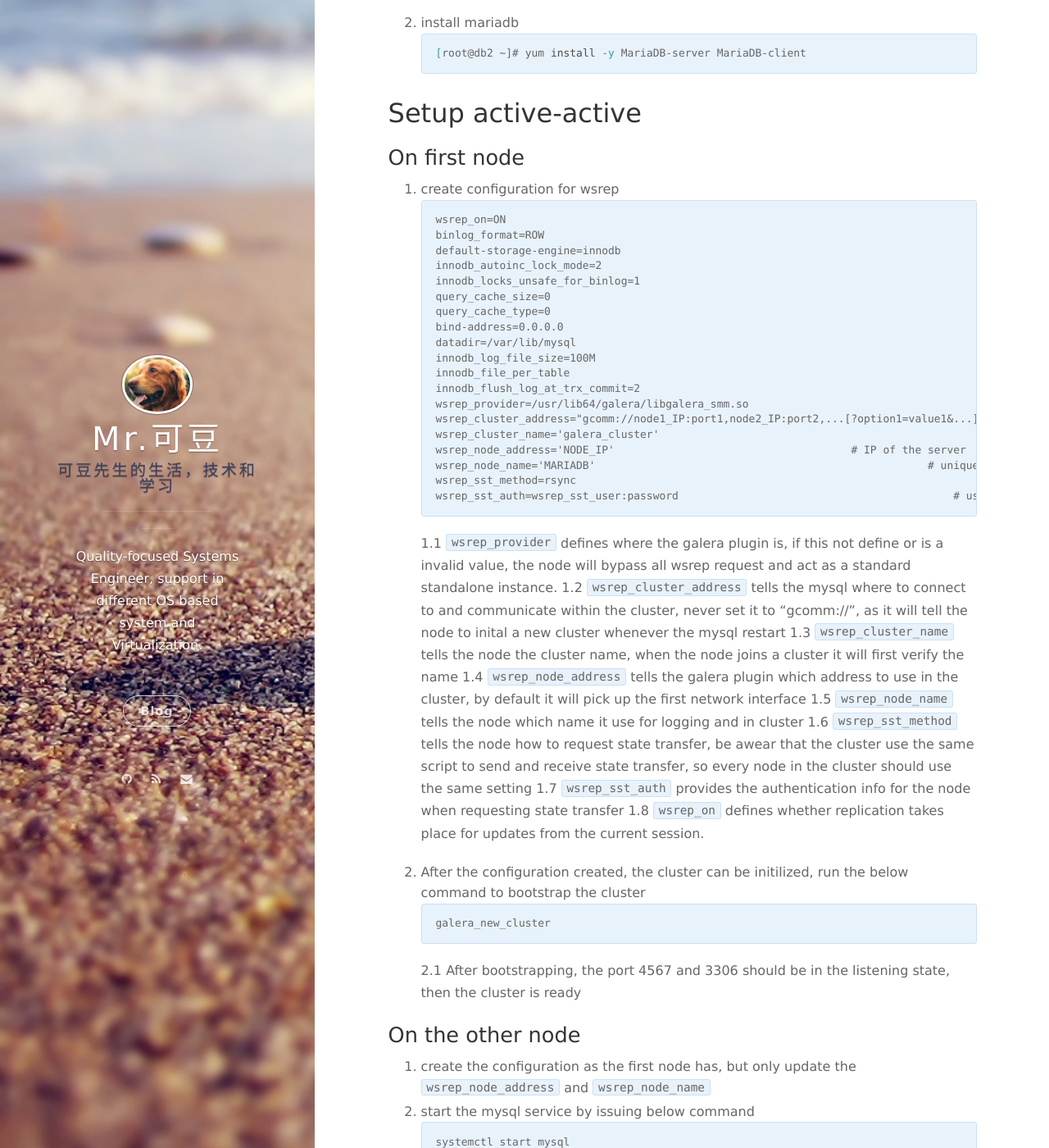
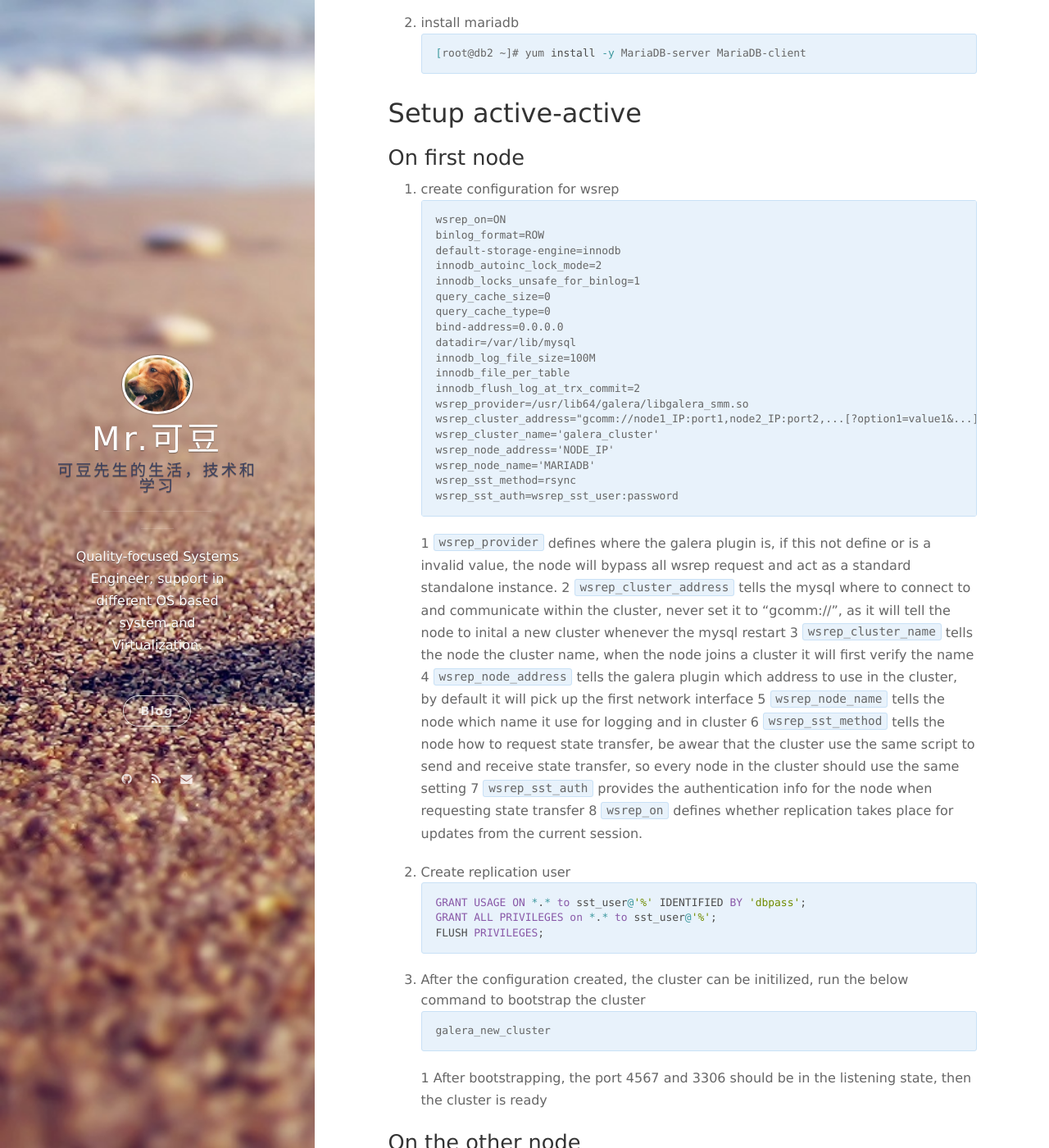
Before and after one commit to NickSu86/NickSu86.github.io, a Jekyll site: the page built from _posts/2019-06-28-how-to-setup-active-active-mariadb-cluster.markdown, in a window 1280 px wide and 1400 px high, scrolled down 354 px. Shown: the whole window at 82% size. Built offline with Jekyll 4.4.1, drawn with Linux system fonts in a browser that asks for light colours; nearby versions of some CDN libraries; comment, search, counter and statistics services are not loaded.

Commit message:
Update _posts/2019-06-28-how-to-setup-active-active-mariadb-cluster.markdown

````diff
--- a/_posts/2019-06-28-how-to-setup-active-active-mariadb-cluster.markdown
+++ b/_posts/2019-06-28-how-to-setup-active-active-mariadb-cluster.markdown
@@ -36,26 +36,33 @@ innodb_file_per_table
 innodb_flush_log_at_trx_commit=2
 wsrep_provider=/usr/lib64/galera/libgalera_smm.so
 wsrep_cluster_address="gcomm://node1_IP:port1,node2_IP:port2,...[?option1=value1&...]"          # all IP of mariadb servers
-wsrep_cluster_name='galera_cluster'										 # the cluster name
-wsrep_node_address='NODE_IP'                                     # IP of the server
-wsrep_node_name='MARIADB'                                                    # unique node name
+wsrep_cluster_name='galera_cluster'
+wsrep_node_address='NODE_IP'
+wsrep_node_name='MARIADB'
 wsrep_sst_method=rsync
-wsrep_sst_auth=wsrep_sst_user:password                                           # use the account created in Step 5
+wsrep_sst_auth=wsrep_sst_user:password
 ```
-1.1 `wsrep_provider` defines where the galera plugin is, if this not define or is a invalid value, the node will bypass all wsrep request and act as a standard standalone instance.
-1.2 `wsrep_cluster_address` tells the mysql where to connect to and communicate within the cluster, never set it to "gcomm://", as it will tell the node to inital a new cluster whenever the mysql restart
-1.3 `wsrep_cluster_name` tells the node the cluster name, when the node joins a cluster it will first verify the name
-1.4 `wsrep_node_address` tells the galera plugin which address to use in the cluster, by default it will pick up the first network interface
-1.5 `wsrep_node_name` tells the node which name it use for logging and in cluster
-1.6 `wsrep_sst_method` tells the node how to request state transfer, be awear that the cluster use the same script to send and receive state transfer, so every node in the cluster should use the same setting
-1.7 `wsrep_sst_auth` provides the authentication info for the node when requesting state transfer
-1.8 `wsrep_on` defines whether replication takes place for updates from the current session.
+    1 `wsrep_provider` defines where the galera plugin is, if this not define or is a invalid value, the node will bypass all wsrep request and act as a standard standalone instance.
+    2 `wsrep_cluster_address` tells the mysql where to connect to and communicate within the cluster, never set it to "gcomm://", as it will tell the node to inital a new cluster whenever the mysql restart
+    3 `wsrep_cluster_name` tells the node the cluster name, when the node joins a cluster it will first verify the name
+    4 `wsrep_node_address` tells the galera plugin which address to use in the cluster, by default it will pick up the first network interface
+    5 `wsrep_node_name` tells the node which name it use for logging and in cluster
+    6 `wsrep_sst_method` tells the node how to request state transfer, be awear that the cluster use the same script to send and receive state transfer, so every node in the cluster should use the same setting
+    7 `wsrep_sst_auth` provides the authentication info for the node when requesting state transfer
+    8 `wsrep_on` defines whether replication takes place for updates from the current session.
 
-2. After the configuration created, the cluster can be initilized, run the below command to bootstrap the cluster
+2. Create replication user
+```sql
+GRANT USAGE ON *.* to sst_user@'%' IDENTIFIED BY 'dbpass';
+GRANT ALL PRIVILEGES on *.* to sst_user@'%';
+FLUSH PRIVILEGES;
+```
+
+3. After the configuration created, the cluster can be initilized, run the below command to bootstrap the cluster
 ``` bash
 galera_new_cluster
 ```
-2.1 After bootstrapping, the port 4567 and 3306 should be in the listening state, then the cluster is ready
+    1 After bootstrapping, the port 4567 and 3306 should be in the listening state, then the cluster is ready
 
 ### On the other node
 1. create the configuration as the first node has, but only update the `wsrep_node_address` and `wsrep_node_name`
````
